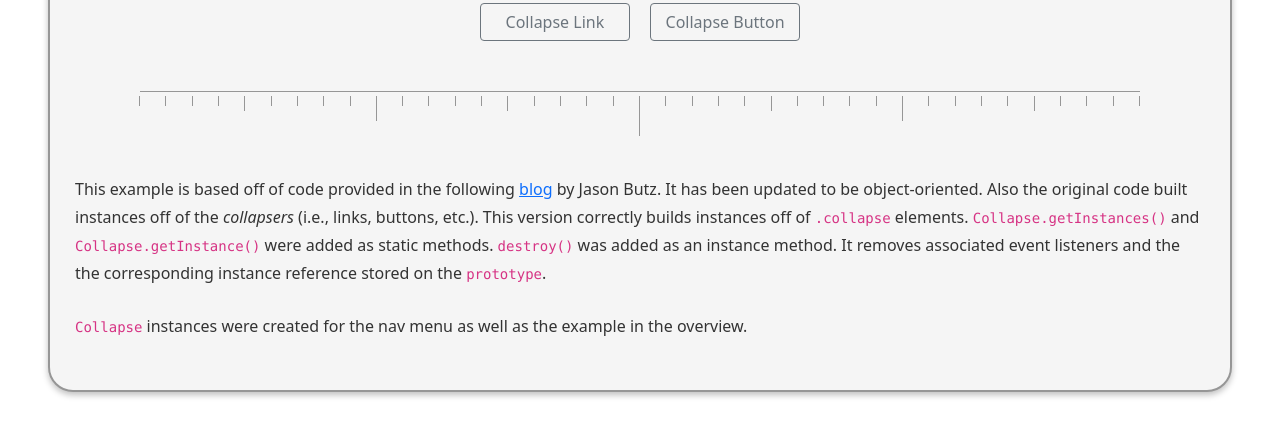
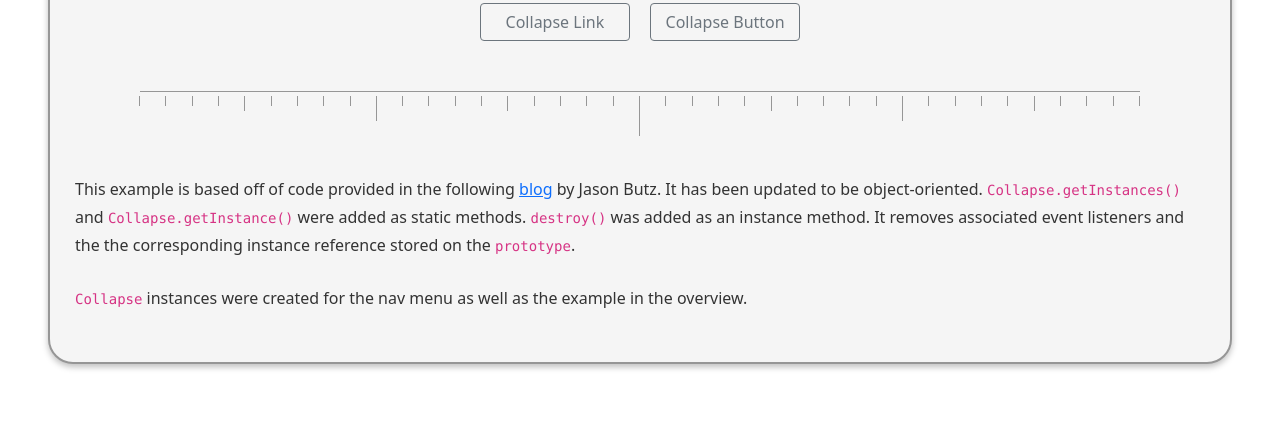
Before and after one commit to DavidCodina/Collapse, a plain HTML site: page index.html in a window 1280 px wide. Shown: the part 201-638 px from the top of the page. Drawn offline with nearby package versions, Linux system fonts and the light colour scheme.

```diff
--- a/index.html
+++ b/index.html
@@ -85,9 +85,8 @@
 
         <p>This example is based off of code provided in the following
         <a href="https://jasonbutz.info/2017/11/bootstrap-v4-responsive-navbars-without-jquery" target="_blank">blog</a> by Jason Butz.
-        It has been updated to be object-oriented. Also the original code built instances off of the <em>collapsers</em>
-        (i.e., links, buttons, etc.). This version correctly builds instances off of <code>.collapse</code> elements.
-        <code>Collapse.getInstances()</code> and <code>Collapse.getInstance()</code> were added as static methods.
+        It has been updated to be object-oriented. <code>Collapse.getInstances()</code>
+        and <code>Collapse.getInstance()</code> were added as static methods.
         <code>destroy()</code> was added as an instance method. It removes associated event listeners
         and the the corresponding instance reference stored on the <code>prototype</code>.</p>
 
```
